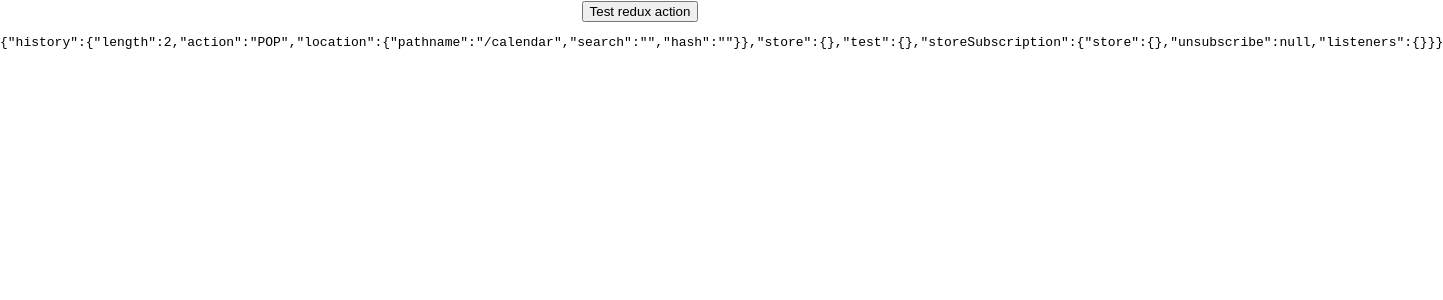
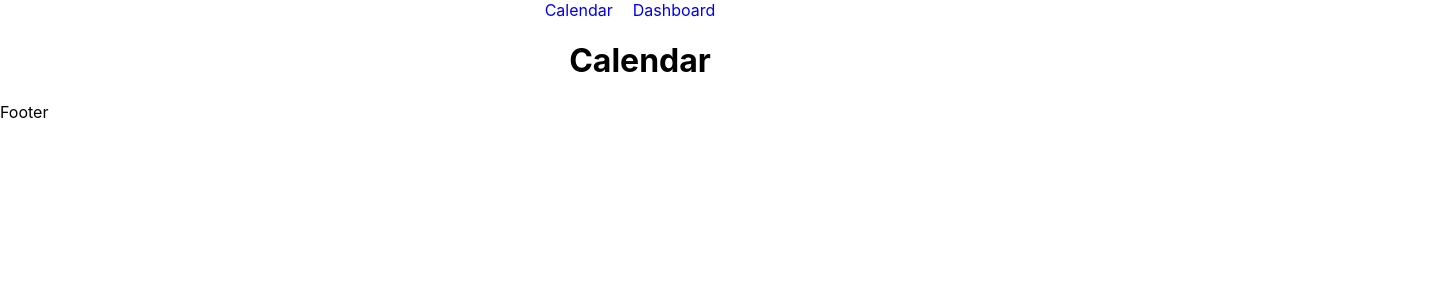
Before and after one commit to akat/customcra, a React (Create React App) app: page /calendar in a window 1280 px wide. Shown: the top 300 px of the page, 1443 px wide, since content can reach past the window. Built offline with nearby package versions, Linux system fonts and the light colour scheme.

Commit message:
modules with routes and templates

```diff
--- a/src/App.js
+++ b/src/App.js
@@ -1,38 +1,10 @@
 import React, { Component } from "react";
-import { connect } from "react-redux";
-import { simpleAction } from "./store/actions/simpleAction";
-
-import "./App.css";
+import AppRoute from "./app.route";
 
 class App extends Component {
-  state = {
-    default: true
-  }
-
-  simpleAction = event => {
-    this.props.simpleAction();
-  };
-
   render() {
-    return (
-      <div className="App">
-        <button onClick={this.simpleAction}>Test redux action</button>
-
-        <pre>{JSON.stringify(this.props)}</pre>
-      </div>
-    );
+    return <AppRoute />;
   }
 }
 
-const mapStateToProps = state => ({
-  ...state
-});
-
-const mapDispatchToProps = dispatch => ({
-  simpleAction: () => dispatch(simpleAction())
-});
-
-export default connect(
-  mapStateToProps,
-  mapDispatchToProps
-)(App);
+export default App;
--- /dev/null
+++ b/src/app.route.js
@@ -0,0 +1,19 @@
+import React from 'react';
+import { Router } from 'react-router-dom';
+import Dashboard from './modules/dashboard'
+import Calendar from './modules/calendar'
+import { createBrowserHistory } from 'history';
+import DefaultLayout from './layouts/DefaultLayout'
+
+const history = createBrowserHistory();
+
+export default class AppRouter extends React.Component {
+	render(){
+		return (
+			<Router history={history}>
+				<DefaultLayout path="/" exact={true} component={Dashboard}/>
+				<DefaultLayout path="/calendar" component={Calendar}/>
+			</Router>
+		)
+	}
+}
--- a/src/index.js
+++ b/src/index.js
@@ -5,14 +5,13 @@ import configureStore from './store';
 import './index.css';
 import App from './App';
 import * as serviceWorker from './serviceWorker';
-import { createBrowserHistory } from 'history';
-import AppRouter from './routes'
-
-const history = createBrowserHistory();
 
 const store = configureStore();
+
 ReactDOM.render(
-    <App history={history} store={store} routerSchema={AppRouter}/>,
+    <Provider store={store} >
+        <App />
+    </Provider>,
     document.getElementById('root'));
 
 
--- /dev/null
+++ b/src/layouts/DefaultLayout.js
@@ -0,0 +1,33 @@
+import React from 'react';
+import { Route } from 'react-router-dom';
+import { NavLink } from "react-router-dom";
+
+const Menu = props => {
+    return (
+      <nav>
+        <NavLink className="main-anchor" to="/calendar">
+          Calendar
+        </NavLink>
+        <NavLink className="main-anchor" to="/">
+          Dashboard
+        </NavLink>
+      </nav>
+    );
+  };
+
+const DefaultLayout = ({component: Component, ...rest}) => {
+    return (
+      <React.Fragment>
+        <Route {...rest} render={matchProps => (
+          <div className="DefaultLayout">
+            <Menu />
+            <Component {...matchProps} />
+            <div className="Footer">Footer</div>
+          </div>
+        )} />
+      </React.Fragment>
+
+    )
+  };
+
+  export default DefaultLayout
--- a/src/modules/calendar/css/module.css
+++ b/src/modules/calendar/css/module.css
@@ -1,3 +1,22 @@
-.dummyClass {
-	background-color: white;
+h1,
+h4 {
+  text-align: center;
 }
+
+.main {
+  width: 70%;
+  margin: 0px auto 0px auto;
+}
+
+.main-anchor {
+  text-decoration: none;
+  margin-right: 20px;
+}
+
+nav {
+  display: block;
+  width: 70%;
+  text-align: center;
+  margin-left: auto;
+  margin-right: auto;
+}
--- a/src/modules/calendar/index.js
+++ b/src/modules/calendar/index.js
@@ -1,19 +1,19 @@
 import React, { Component } from "react";
 import { connect } from "react-redux";
-
 import "./css/module.css";
 
 class Calendar extends Component {
   state = {
     module: "home"
-  }
+  };
 
   render() {
-  	return (
-  		<div> Calendar </div>
-  	)
+    return (
+      <div>
+        <h1>Calendar</h1>
+      </div>
+    );
   }
-
 }
 
 const mapStateToProps = state => ({
@@ -24,6 +24,4 @@ const mapStateToProps = state => ({
 //   simpleAction: () => dispatch(simpleAction())
 // });
 
-export default connect(
-  mapStateToProps
-)(Calendar);
+export default connect(mapStateToProps)(Calendar);
--- a/src/modules/dashboard/index.js
+++ b/src/modules/dashboard/index.js
@@ -1,29 +1,37 @@
 import React, { Component } from "react";
 import { connect } from "react-redux";
-
+import { simpleAction } from "../../store/actions/simpleAction";
 import "./css/module.css";
 
 class Dashboard extends Component {
   state = {
     module: "home"
-  }
+  };
+
+  simpleAction = event => {
+    this.props.simpleAction();
+  };
 
   render() {
-  	return (
-  		<div> Dashboard </div>
-  	)
+    return (
+      <div>
+        <h1>Dashboard</h1>
+        <button onClick={this.simpleAction}>Test redux action</button>
+        <pre>{JSON.stringify(this.props)}</pre>
+      </div>
+    );
   }
-
 }
 
 const mapStateToProps = state => ({
   ...state
 });
 
-// const mapDispatchToProps = dispatch => ({
-//   simpleAction: () => dispatch(simpleAction())
-// });
+const mapDispatchToProps = dispatch => ({
+  simpleAction: () => dispatch(simpleAction())
+});
 
 export default connect(
-  mapStateToProps
+  mapStateToProps,
+  mapDispatchToProps
 )(Dashboard);
--- a/src/routes.js
+++ /dev/null
@@ -1,15 +0,0 @@
-import React from 'react';
-import { BrowserRouter as Router, Route, Redirect } from 'react-router-dom';
-import Dashboard from './modules/dashboard'
-import Calendar from './modules/calendar'
-
-export default class AppRouter extends React.Component {
-	render(){
-		return (
-			<Router>
-				<Route path="/" exact={true} component={Dashboard}/>
-				<Route path="/calendar" component={Calendar}/>
-			</Router>
-		)
-	}
-}
```
Also changed, not shown: 1 other file (tests, documents, lock files or other folders).
